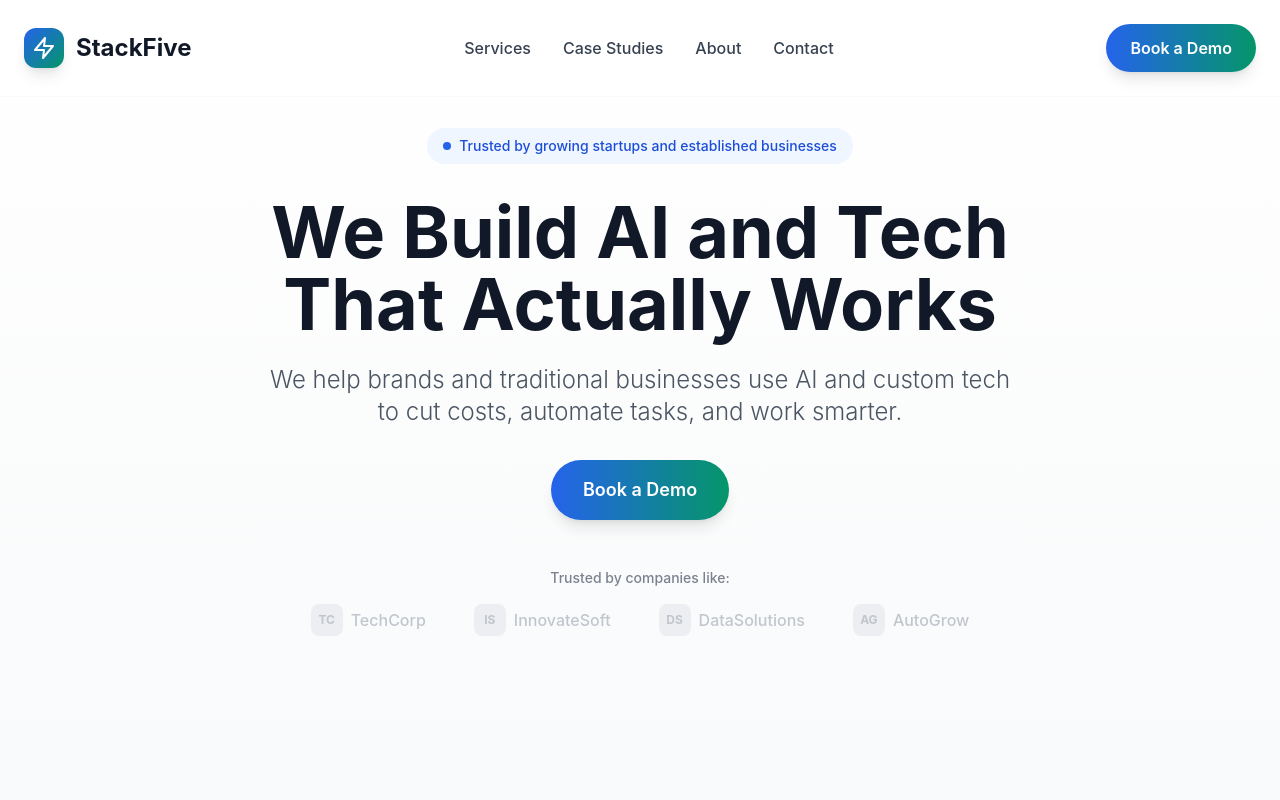
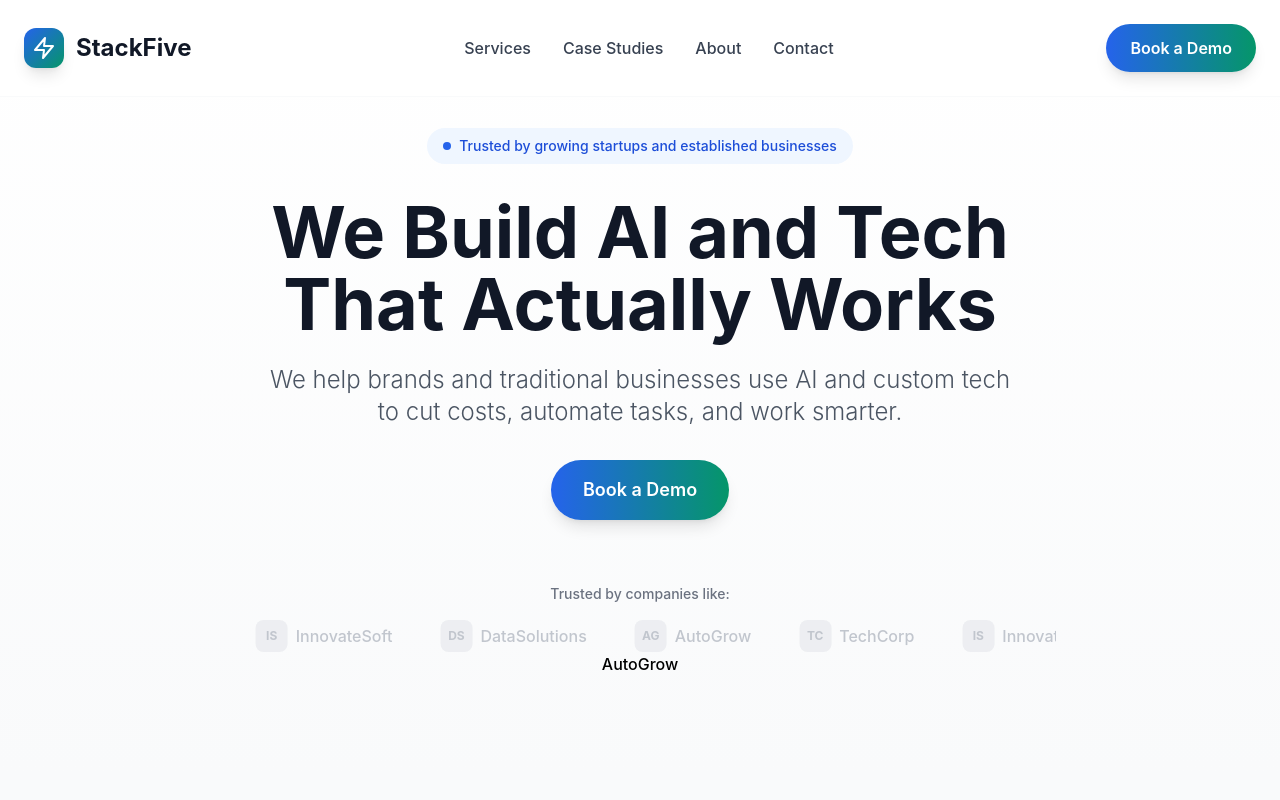
Before and after one commit to swissonix7-byte/Swissonix, a React (Vite) app: page / in a window 1280 px wide. Shown: the top 800 px of the page. Built offline with nearby package versions, Linux system fonts and the light colour scheme.

Commit message:
Add Animated Logo Strip

```diff
--- a/src/components/Hero.tsx
+++ b/src/components/Hero.tsx
@@ -27,36 +27,65 @@ export default function Hero() {
         </div>
 
         {/* Moving Logo Strip */}
-        <div className="overflow-hidden">
-          <div className="flex items-center justify-center space-x-8 animate-pulse">
+        <div className="overflow-hidden mt-16">
+          <div className="flex items-center justify-center space-x-8">
             <span className="text-sm font-medium text-gray-500 mb-4">Trusted by companies like:</span>
           </div>
-          <div className="flex items-center justify-center space-x-12 opacity-60">
-            <div className="flex items-center space-x-2 text-gray-400">
+          <div className="relative overflow-hidden">
+            <div className="flex animate-scroll space-x-12 opacity-60">
+              <div className="flex items-center space-x-2 text-gray-400 whitespace-nowrap">
                 <div className="w-8 h-8 bg-gray-200 rounded-lg flex items-center justify-center">
                   <span className="text-xs font-bold">TC</span>
                 </div>
                 <span className="font-medium">TechCorp</span>
               </div>
-            <div className="flex items-center space-x-2 text-gray-400">
+              <div className="flex items-center space-x-2 text-gray-400 whitespace-nowrap">
                 <div className="w-8 h-8 bg-gray-200 rounded-lg flex items-center justify-center">
                   <span className="text-xs font-bold">IS</span>
                 </div>
                 <span className="font-medium">InnovateSoft</span>
               </div>
-            <div className="flex items-center space-x-2 text-gray-400">
+              <div className="flex items-center space-x-2 text-gray-400 whitespace-nowrap">
                 <div className="w-8 h-8 bg-gray-200 rounded-lg flex items-center justify-center">
                   <span className="text-xs font-bold">DS</span>
                 </div>
                 <span className="font-medium">DataSolutions</span>
               </div>
-            <div className="flex items-center space-x-2 text-gray-400">
+              <div className="flex items-center space-x-2 text-gray-400 whitespace-nowrap">
+                <div className="w-8 h-8 bg-gray-200 rounded-lg flex items-center justify-center">
+                  <span className="text-xs font-bold">AG</span>
+                </div>
+                <span className="font-medium">AutoGrow</span>
+              </div>
+
+              {/* Duplicate for seamless loop */}
+              <div className="flex items-center space-x-2 text-gray-400 whitespace-nowrap">
+                <div className="w-8 h-8 bg-gray-200 rounded-lg flex items-center justify-center">
+                  <span className="text-xs font-bold">TC</span>
+                </div>
+                <span className="font-medium">TechCorp</span>
+              </div>
+              <div className="flex items-center space-x-2 text-gray-400 whitespace-nowrap">
+                <div className="w-8 h-8 bg-gray-200 rounded-lg flex items-center justify-center">
+                  <span className="text-xs font-bold">IS</span>
+                </div>
+                <span className="font-medium">InnovateSoft</span>
+              </div>
+              <div className="flex items-center space-x-2 text-gray-400 whitespace-nowrap">
+                <div className="w-8 h-8 bg-gray-200 rounded-lg flex items-center justify-center">
+                  <span className="text-xs font-bold">DS</span>
+                </div>
+                <span className="font-medium">DataSolutions</span>
+              </div>
+              <div className="flex items-center space-x-2 text-gray-400 whitespace-nowrap">
                 <div className="w-8 h-8 bg-gray-200 rounded-lg flex items-center justify-center">
                   <span className="text-xs font-bold">AG</span>
                 </div>
                 <span className="font-medium">AutoGrow</span>
               </div>
               </div>
+              <span className="font-medium">AutoGrow</span>
+          </div>
         </div>
       </div>
     </section>
--- a/tailwind.config.js
+++ b/tailwind.config.js
@@ -9,6 +9,7 @@ export default {
       animation: {
         'fade-in': 'fadeIn 0.6s ease-in-out',
         'slide-up': 'slideUp 0.8s ease-out',
+        'scroll': 'scroll 20s linear infinite',
       },
       keyframes: {
         fadeIn: {
@@ -19,6 +20,10 @@ export default {
           '0%': { transform: 'translateY(30px)', opacity: '0' },
           '100%': { transform: 'translateY(0)', opacity: '1' },
         },
+        scroll: {
+          '0%': { transform: 'translateX(0)' },
+          '100%': { transform: 'translateX(-50%)' },
+        },
       },
     },
   },
```
Lines whose indentation alone changed are shown as unchanged.
